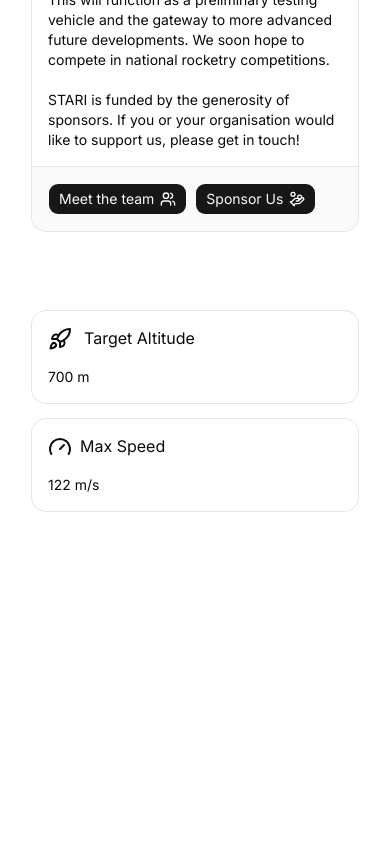
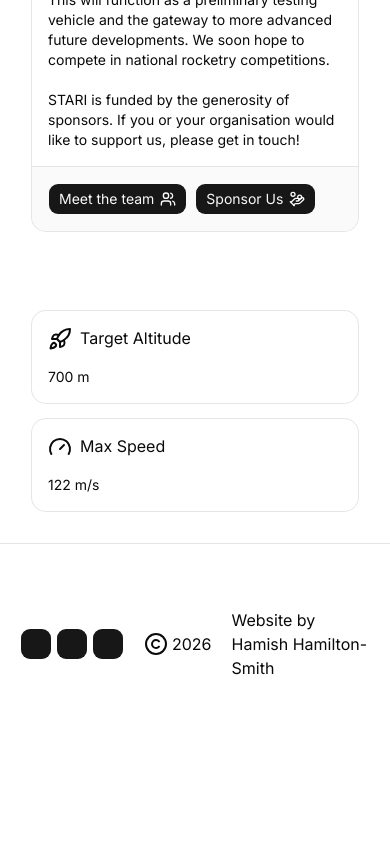
Before and after one commit to STARI-StA/web-app, a Next.js app: page / in a window 390 px wide. Shown: the part 962-1806 px from the top of the page. After the commit the page ends 1662 px from the top, so only its background shows below. Built offline with nearby package versions, Linux system fonts and the light colour scheme; some icons are missing; a web font is replaced by a local one.

Commit message:
Update page sizing

```diff
--- a/app/layout.tsx
+++ b/app/layout.tsx
@@ -19,9 +19,9 @@
   return (
     <html
       lang="en"
-      className={`${inter.className} h-full antialiased scrollbar-none overflow-x-hidden`}
+      className={`${inter.className} antialiased scrollbar-none overflow-x-hidden`}
     >
-      <body className="min-h-full select-none overflow-x-hidden">
+      <body className="select-none overflow-x-hidden">
         <div className="flex flex-col">
           <Banner />
           <div className="flex flex-col w-full min-h-screen">
--- a/app/ui/heros/meridian.tsx
+++ b/app/ui/heros/meridian.tsx
@@ -100,11 +100,10 @@
           transition={{duration: 0.5}}
           viewport={{ once: true }}>
 
-          <div className="flex-3/4">
           <div className="flex flex-col gap-4">
             <Card>
               <CardHeader>
-                  <CardTitle className="flex flex-row gap-3">
+                <CardTitle className="flex flex-row gap-2">
                   <RocketIcon/>
                   Target Altitude
                 </CardTitle>
@@ -125,8 +124,7 @@
                 122 m/s
               </CardContent>
             </Card>
-              <EarthIcon className="invisible md:visible" size="400"/>
-            </div>
+            <EarthIcon className="hidden md:block" size="400"/>
           </div>
         </motion.div>
       </div>
```
Lines whose indentation alone changed are shown as unchanged.
